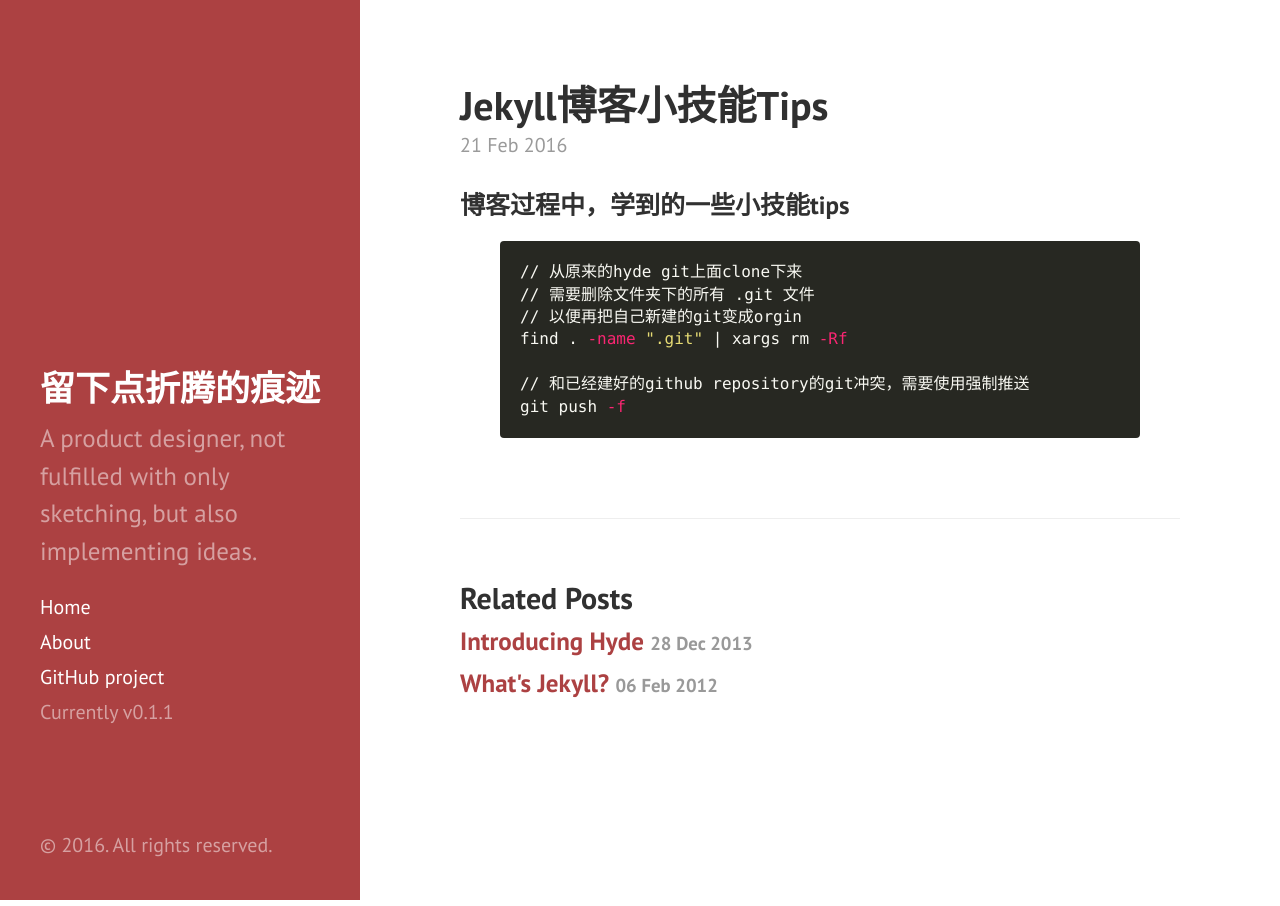
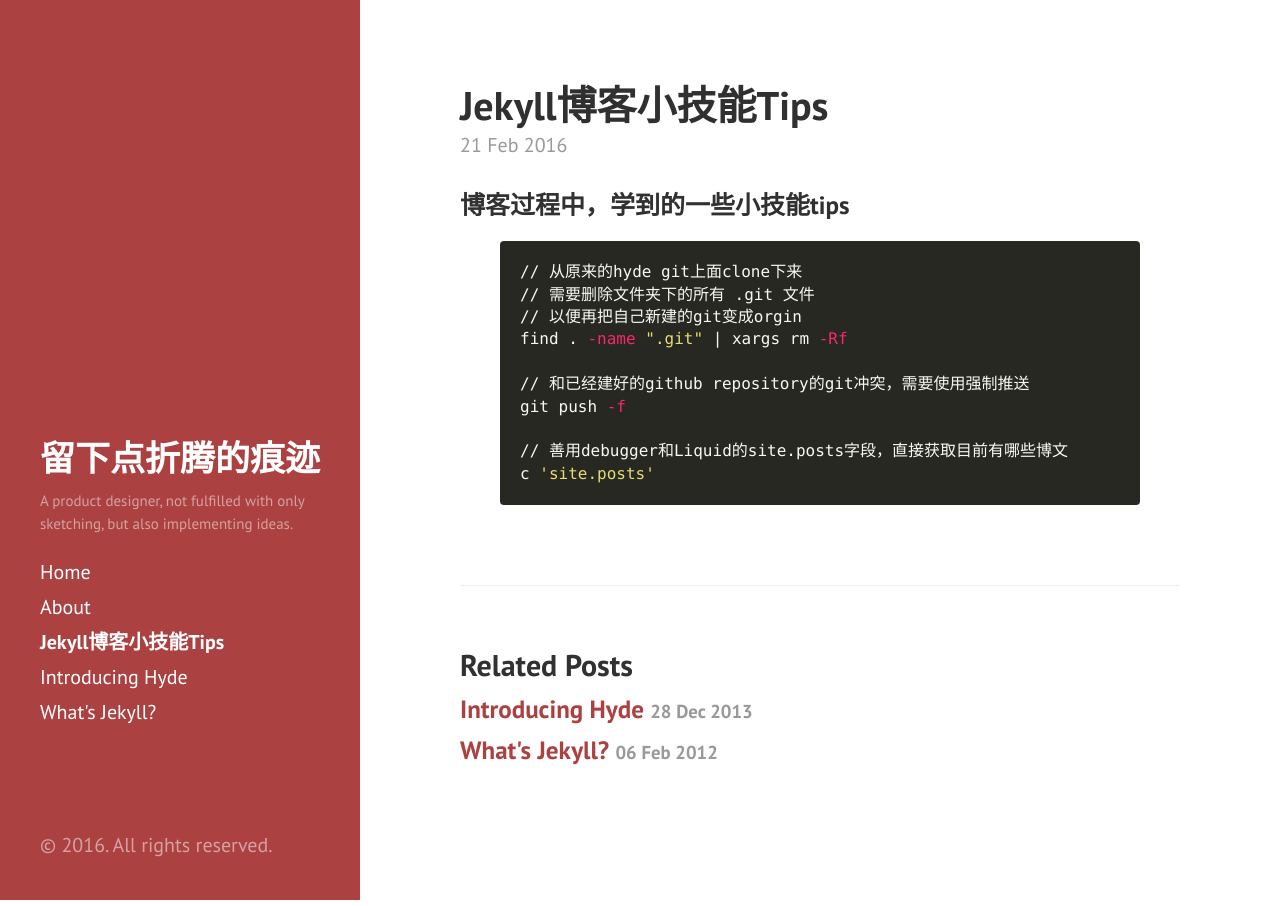
Before and after one commit to idiotFan/idiotFan.github.io, a Jekyll site: the page built from _posts/2016-02-21-notes-for-building-this-blog.md, in a window 1280 px wide. Built offline with Jekyll 4.4.1, drawn with Linux system fonts in a browser that asks for light colours; Markdown is read by kramdown in place of the engine named in the settings.

Commit message:
fix the sidebar menu template

```diff
--- a/_config.yml
+++ b/_config.yml
@@ -39,3 +39,4 @@
 gems:
   - jekyll-paginate
   - jekyll-gist
+  - octopress-debugger
--- a/_includes/sidebar.html
+++ b/_includes/sidebar.html
@@ -26,9 +26,20 @@
         {% endif %}
       {% endfor %}
 
+      {% assign post_list = site.posts %}
+      {% for node in post_list %}
+        {% if node.title != null %}
+          {% if node.layout == "post" %}
+            <a class="sidebar-nav-item{% if page.url == node.url %} active{% endif %}" href="{{ node.url }}">{{ node.title }}</a>
+          {% endif %}
+        {% endif %}
+      {% endfor %}
+
  <!--      <a class="sidebar-nav-item" href="{{ site.github.repo }}/archive/v{{ site.version }}.zip">Download</a> -->
-      <a class="sidebar-nav-item" href="{{ site.github.repo }}">GitHub project</a>
-      <span class="sidebar-nav-item">Currently v{{ site.version }}</span>
+      <!-- Don't display github repo link. -->
+      <!-- <a class="sidebar-nav-item" href="{{ site.github.repo }}">GitHub project</a> -->
+      <!-- Don't need to display version tag now. -->
+      <!-- <span class="sidebar-nav-item">Currently v{{ site.version }}</span> -->
     </nav>
 
     <p>&copy; {{ site.time | date: '%Y' }}. All rights reserved.</p>
--- a/_posts/2016-02-21-notes-for-building-this-blog.md
+++ b/_posts/2016-02-21-notes-for-building-this-blog.md
@@ -12,4 +12,7 @@
 
 // 和已经建好的github repository的git冲突，需要使用强制推送
 git push -f
+
+// 善用debugger和Liquid的site.posts字段，直接获取目前有哪些博文
+c 'site.posts'
 {% endhighlight %}
--- a/public/css/customised.css
+++ b/public/css/customised.css
@@ -7,3 +7,7 @@
 pre {
 	background: none;
 }
+
+.lead {
+	font-size: 0.75rem;
+}
```
